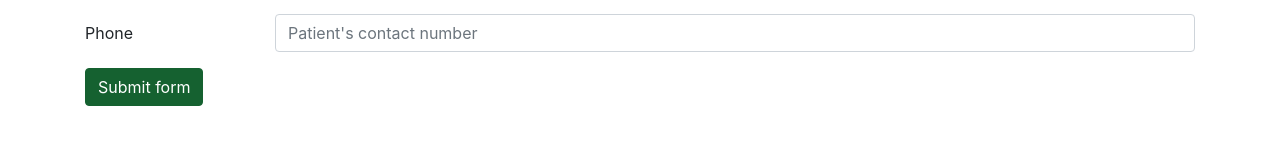
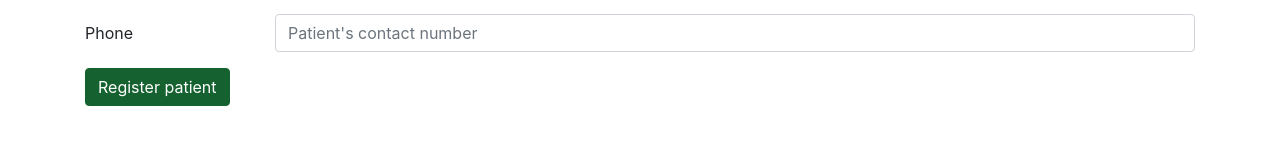
Before and after one commit to Jathu1411/Hosptal-Management-System-, a React (Create React App) app in the folder frontend/: page /opd_tc_dashboard in a window 1280 px wide. Shown: the part 450-594 px from the top of the page. Built offline with nearby package versions, Linux system fonts and the light colour scheme; no server answers.

Commit message:
changed button text

```diff
--- a/frontend/src/opd ticket clerk/components/RegisterForm.js
+++ b/frontend/src/opd ticket clerk/components/RegisterForm.js
@@ -191,7 +191,7 @@
               />
             </Col>
           </Form.Group>
-          <Button type="submit">Submit form</Button>
+          <Button type="submit">Register patient</Button>
         </Form>
       </div>
     );
```
